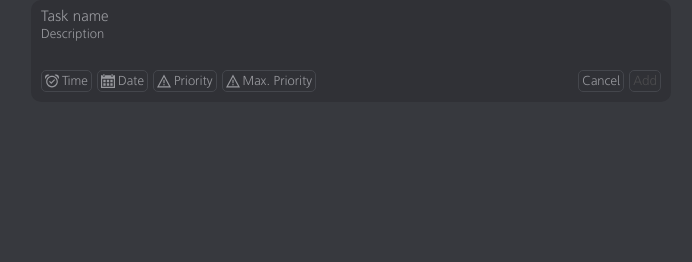
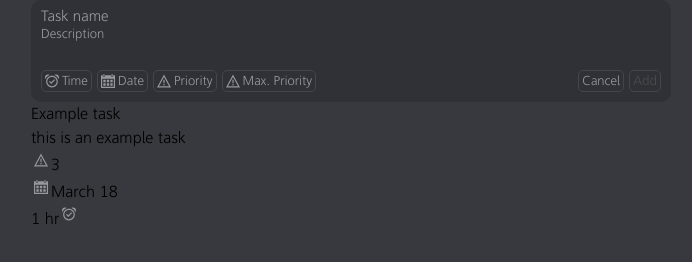
Before and after one commit to jackgarritano/taskwise, a website built with Vite: page listifyFrontend/index.html in a window 1280 px wide. Shown: the whole page, without its empty margins (289-981 px from the left). Built offline with nearby package versions, Linux system fonts and the light colour scheme.

Commit message:
renderTask is now fully finished (though no styling yet)

```diff
--- a/listifyFrontend/main.js
+++ b/listifyFrontend/main.js
@@ -5,6 +5,7 @@ import { renderCalendar } from './views/calendar';
 import { onlyPasteText } from './controller/formHandler';
 import { renderForm } from './views/renderForm';
 import { initForm } from './views/formViewHandler';
+import { renderTask } from './views/renderTask';
 
 /*sortOnLoad().then((task) => {
     console.log(JSON.stringify(task));
@@ -19,3 +20,4 @@ allTasks.append(formElements.addForm);
 renderCalendar(formElements.dueDate);*/
 
 initForm();
+renderTask();
--- a/listifyFrontend/style.css
+++ b/listifyFrontend/style.css
@@ -192,7 +192,8 @@ body{
 .allTasks{
   width:100%;
   display:flex;
-  justify-content: center;
+  align-items: center;
+  flex-direction: column;
 }
 .addForm{
   width:min(50%, 700px);
@@ -399,9 +400,12 @@ button{
 .priorityPicker{
   padding:2.5px;
 }
-
 /*end of priority picker styling*/
-
+/*beginning of task styling*/
+.task{
+  width:min(50%, 700px);
+}
+/*end of task styling*/
 
 .hidden{
   display:none;
--- a/listifyFrontend/views/renderTask.js
+++ b/listifyFrontend/views/renderTask.js
@@ -1,7 +1,56 @@
 export {renderTask};
 
-function renderTask(){
+function renderTask(taskObj){
+    let estTime = renderEstTime('1 hr');
+    let dueDate = renderDueDate('March 18');
+    let priBar = renderPriBar(3, 8);
+    let description = renderDescription('this is an example task');
+    let title = renderTitle('Example task');
+    let checkCircle = renderCheckCircle();
 
+    let task = document.createElement('div');
+    //let visibleTask = document.createElement('div');
+    let checkContainer = document.createElement('div');
+    let infoContainer = document.createElement('div');
+    let topRow = document.createElement('div');
+    let nextRow = document.createElement('div');
+    let bottomRow = document.createElement('div');
+    //let moveIcon = document.createElement('div');
+
+    task.classList.add('task');
+    //visibleTask.classList.add('visibleTask');
+    checkContainer.classList.add('checkContainer');
+    infoContainer.classList.add('infoContainer');
+    topRow.classList.add('row');
+
+    if(description.textContent == ''){
+        nextRow.classList.add('bottomRow');
+        nextRow.append(dueDate);
+        nextRow.append(estTime);
+        bottomRow = null;
+    }
+    else{
+        nextRow.classList.add('middleRow');
+        bottomRow.classList.add('bottomRow');
+
+        bottomRow.append(dueDate);
+        bottomRow.append(estTime);
+        nextRow.append(description);
+        nextRow.append(priBar);
+    }
+    topRow.append(title);
+    infoContainer.append(topRow);
+    infoContainer.append(nextRow);
+    if(bottomRow){
+        infoContainer.append(bottomRow);
+    }
+    checkContainer.append(checkCircle);
+    task.append(checkContainer);
+    task.append(infoContainer);
+    //task.append(moveIcon);
+    //task.append(visibleTask);
+
+    document.querySelector('.allTasks').append(task);
 }
 
 function renderEstTime(timeEst){
@@ -30,7 +79,7 @@ function renderDueDate(dateDue){
     calLogo.classList.add('calLogo');
     calLogo.setAttribute('src', 'assets/calLogo.svg');
 
-    dateSpan.textContent = dueDate;
+    dateSpan.textContent = dateDue;
 
     dueDate.append(calLogo);
     dueDate.append(dateSpan);
@@ -78,12 +127,12 @@ function renderDescription(description){
     let taskDescription = document.createElement('div');
     let descSpan = document.createElement('span');
 
-    taskDesc.classList.add('taskDescription');
+    taskDescription.classList.add('taskDescription');
     descSpan.textContent = description;
 
-    taskDesc.append(descSpan);
+    taskDescription.append(descSpan);
 
-    return taskDesc;
+    return taskDescription;
 }
 
 function renderTitle(title){
```
